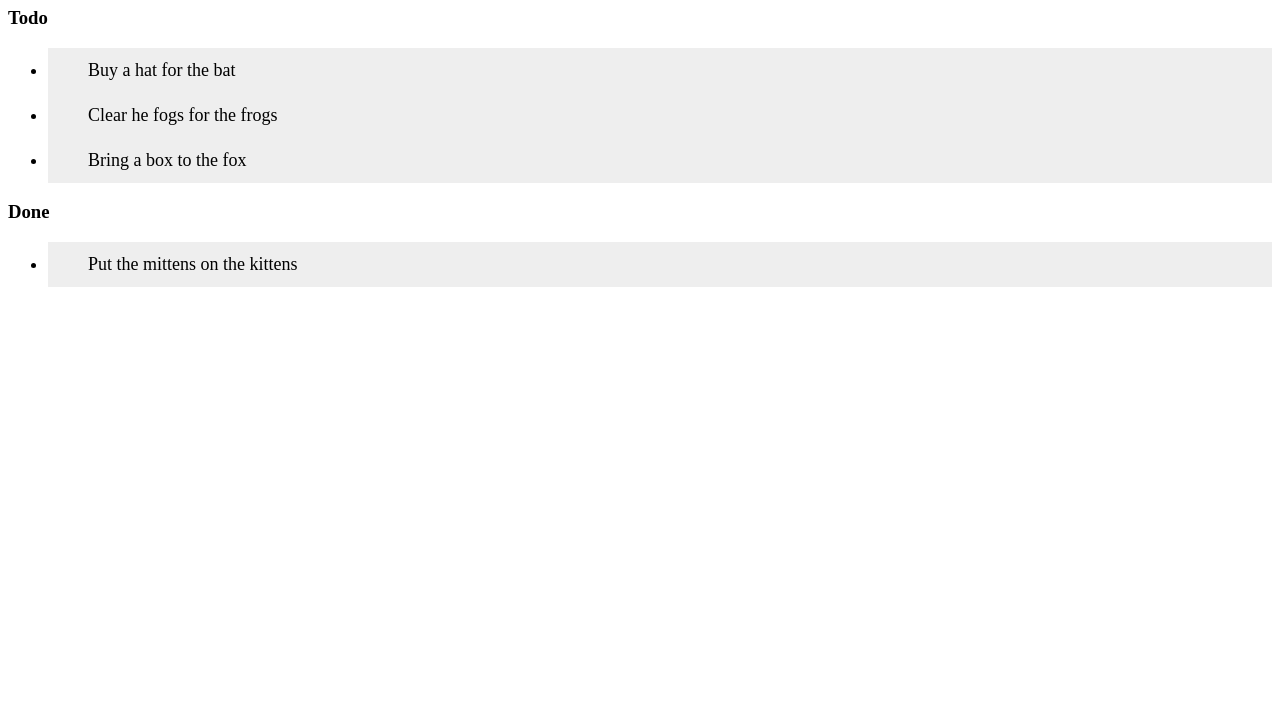
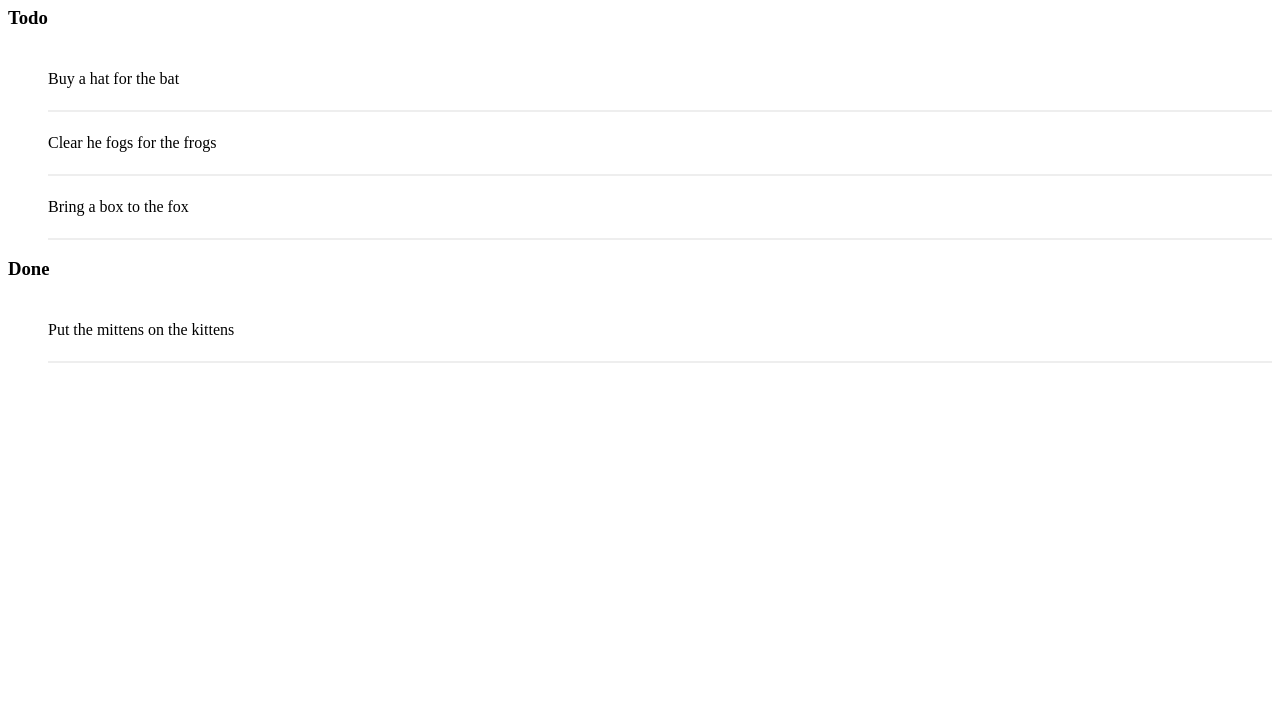
Before and after one commit to DavidAnniwell/todo-list, a plain HTML site: page Index.html in a window 1280 px wide. Shown: the part 73-800 px from the top of the page. Drawn offline with Linux system fonts and the light colour scheme.

Commit message:
Change CSS to introduce conflicts

```diff
--- a/Index.html
+++ b/Index.html
@@ -5,29 +5,16 @@
 	    <title>TODO list</title>
 	    <style>
 	        h1 {
-	            text-align:center;
+	            text-align:left;
 	        }
 	        h3 {
-	            text-transform: uppsercase;
+	            text-transform: capitalize;
 	        }
-	        ul li {
-	            cursor: pointer;
-	            position: relative;
-	            padding: 12px 8px 12px 40px;
-	            background: #eee;
-	            font-size: 18px;
-	            transition: 0.2s;
-				-webkit-user-select: none;
-				-moz-user-select: none;
-				-ms-user-select: none;
-				user-select: none;
-	        }
-	        ul li:nth-child(odd) {
-	            bacgrkound: #f9f9f9;
-	        }
-	        ul li:hover {
-	            background: #ddd;
-	        }
+	        li {
+				overflow: hidden;
+				padding: 22px 0;
+				border-bottom: 2px solid #eee;
+			}
 	    </style>
 	</head>
 	<body>
```
